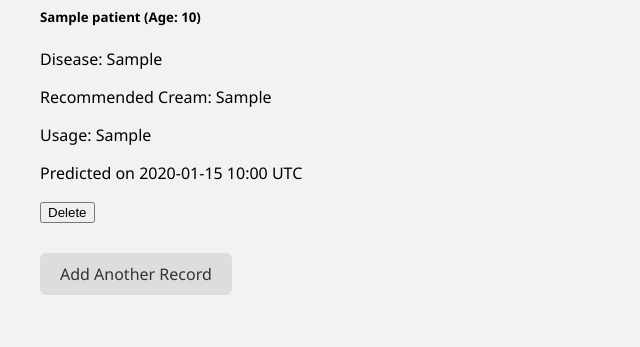
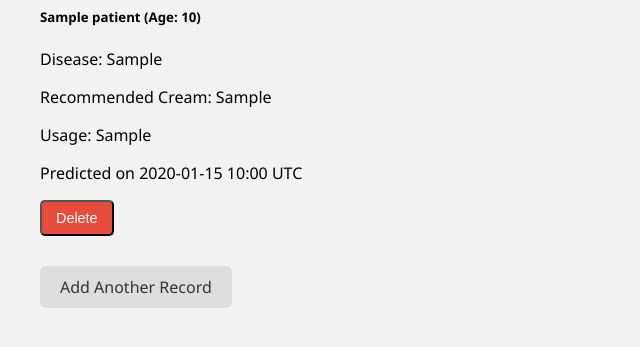
Before and after one commit to Aromalarc/ArAiSkin, a Flask app: page /records in a window 1280 px wide. Shown: the part 148-495 px from the top of the page, without its empty margins (0-640 px from the left). Run offline with Flask 3, Linux system fonts and the light colour scheme; a user stored in the database is signed in; tables that the repository leaves empty hold one stand-in row (values such as "Sample post"); parts of the project's set-up code (start-up, migrations or seed data) failed here and were passed over.

Commit message:
Update records.html

```diff
--- a/templates/records.html
+++ b/templates/records.html
@@ -35,7 +35,7 @@
             border-radius: 8px;
             box-shadow: 0 2px 5px rgba(0,0,0,0.1);
         }
-        .btn btn-danger btn-sm mt-2{
+        .btn-danger{
             text-decoration: none;
             background-color: #e74c3c;
             color: white;
```
